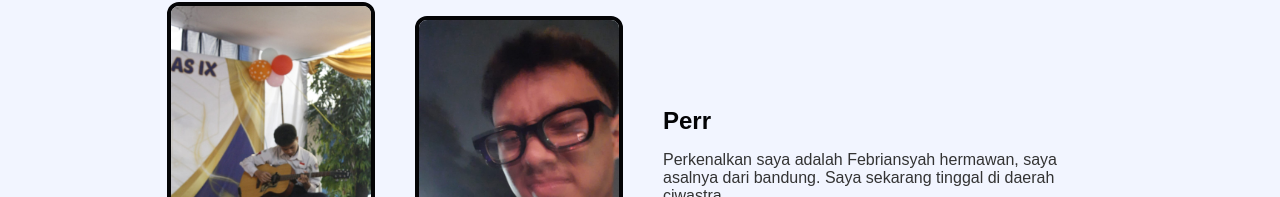
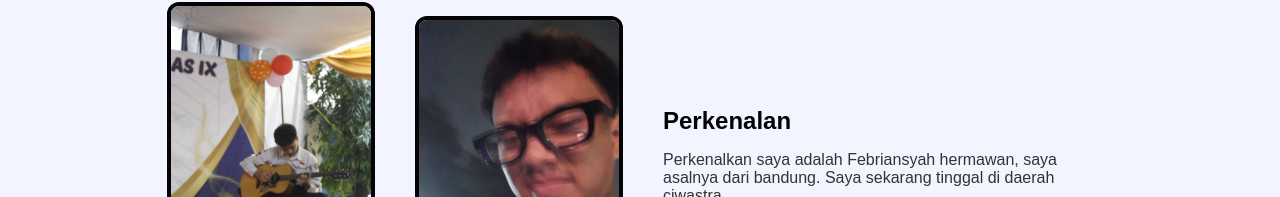
Before and after one commit to briizz123/PortofolioFebri1, a plain HTML site: page index.html in a window 1280 px wide. Shown: the part 182-379 px from the top of the page. Drawn offline with Linux system fonts and the light colour scheme.

Commit message:
Update index.html

```diff
--- a/index.html
+++ b/index.html
@@ -28,7 +28,7 @@
              class="foto-profil">
 
         <div class="profil-text">
-            <h2>Perr</h2>
+            <h2>Perkenalan</h2>
             <p> Perkenalkan saya adalah Febriansyah hermawan, saya asalnya dari bandung. Saya sekarang tinggal di daerah ciwastra. </p>
         </div>
     </section>
```
